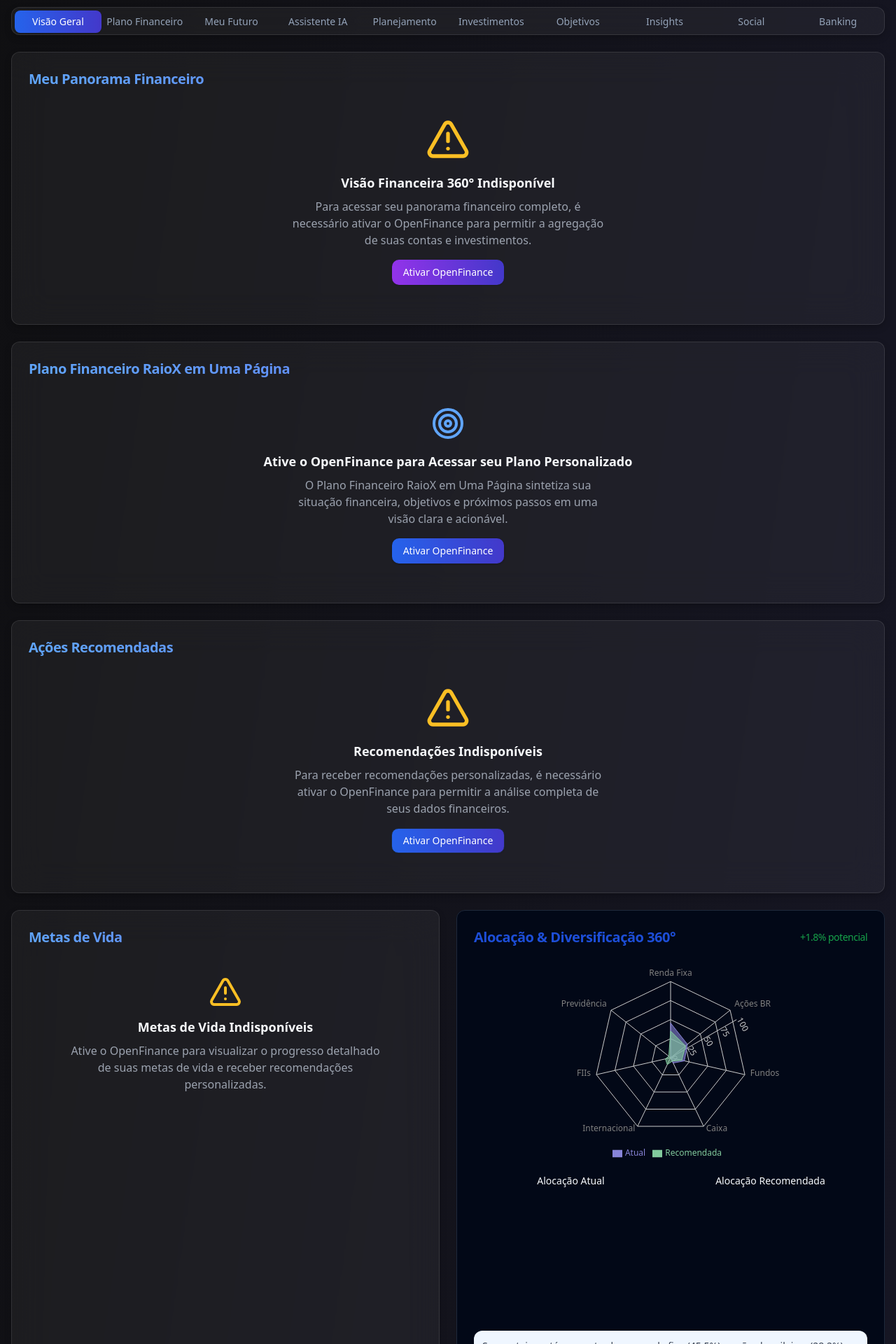
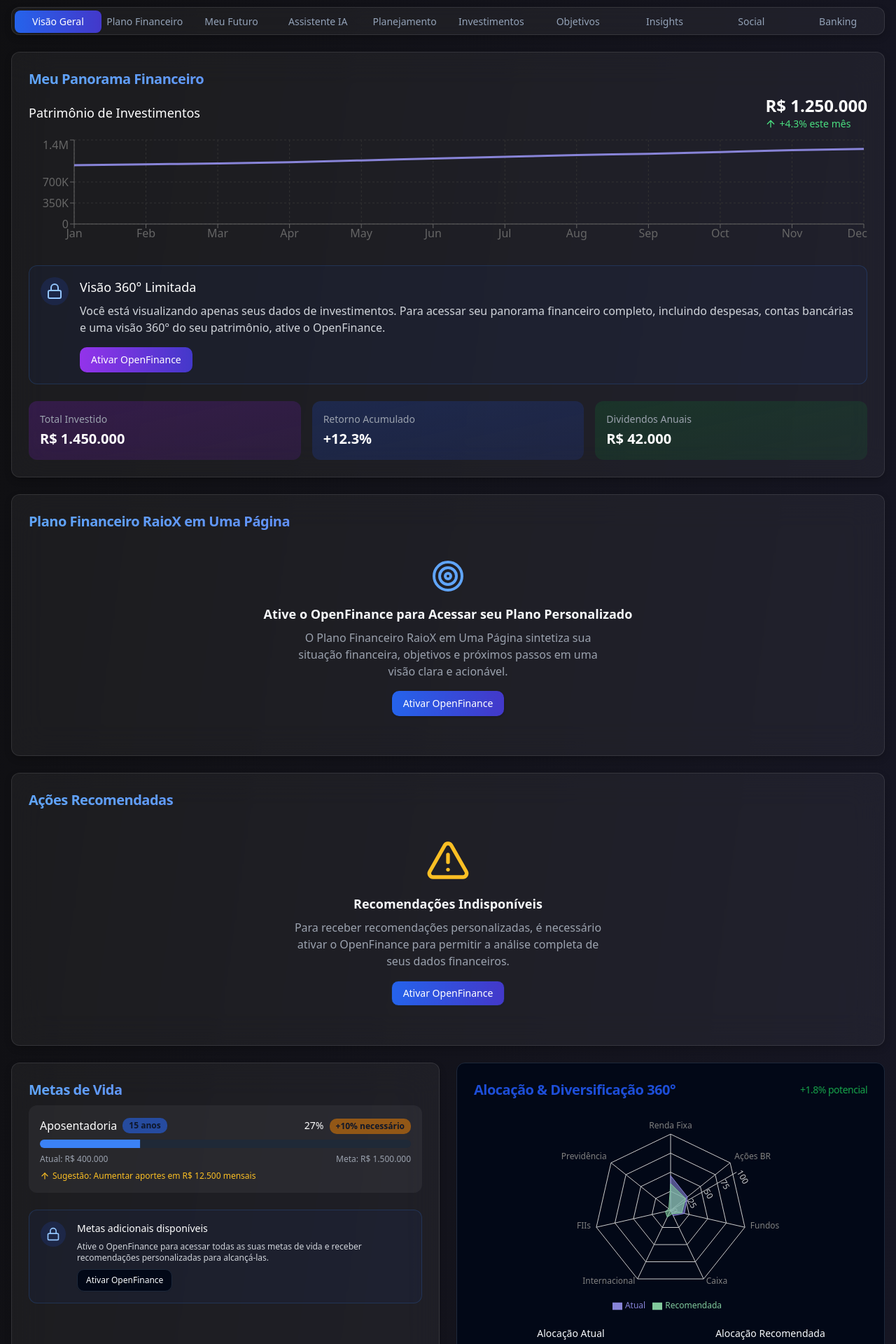
Before and after one commit to laiovict/raio-x-wealth-radar, a React (Vite) app: page / in a window 1280 px wide. Shown: the part 460-2380 px from the top of the page at 70% size. Built offline with nearby package versions, Linux system fonts and the light colour scheme.

Commit message:
Refactor: Hide OpenFinance-dependent sections
Conditionally hide sections in RaioXDashboard based on OpenFinance status, allowing portfolio management features to function while disabling OpenFinance-specific functionalities when Pluggy is not connected.

```diff
--- a/src/components/RaioXDashboard.tsx
+++ b/src/components/RaioXDashboard.tsx
@@ -1,3 +1,4 @@
+
 import { useRaioX } from "@/context/RaioXContext";
 import { Tabs, TabsContent, TabsList, TabsTrigger } from "@/components/ui/tabs";
 import { Search, X } from "lucide-react";
@@ -150,6 +151,7 @@ const RaioXDashboard = ({
             <AllocationModule />
           </div>
 
+          {/* Always show WholeBankingModule - it'll adapt based on hasOpenFinance state */}
           <div className="grid grid-cols-1 gap-6">
             <WholeBankingModule />
           </div>
--- a/src/components/modules/FinancialOverviewModule.tsx
+++ b/src/components/modules/FinancialOverviewModule.tsx
@@ -3,7 +3,7 @@ import { Card, CardContent, CardHeader, CardTitle } from "@/components/ui/card";
 import { Badge } from "@/components/ui/badge";
 import { Progress } from "@/components/ui/progress";
 import { LineChart, Line, XAxis, YAxis, CartesianGrid, Tooltip, ResponsiveContainer } from "recharts";
-import { ArrowUp, ArrowDown, AlertTriangle, RefreshCw } from "lucide-react";
+import { ArrowUp, ArrowDown, AlertTriangle, RefreshCw, Lock } from "lucide-react";
 import { Button } from "@/components/ui/button";
 
 interface FinancialOverviewModuleProps {
@@ -11,7 +11,7 @@ interface FinancialOverviewModuleProps {
 }
 
 const FinancialOverviewModule = ({ fullWidth = false }: FinancialOverviewModuleProps) => {
-  const { hasOpenFinance, financialSummary, isAIAnalysisLoading, refreshAIAnalysis } = useRaioX();
+  const { data, hasOpenFinance, financialSummary, isAIAnalysisLoading, refreshAIAnalysis } = useRaioX();
 
   // Format currency
   const formatCurrency = (value: number | undefined) => {
@@ -36,7 +36,7 @@ const FinancialOverviewModule = ({ fullWidth = false }: FinancialOverviewModuleP
     { month: 'Sep', amount: 1170000 },
     { month: 'Oct', amount: 1200000 },
     { month: 'Nov', amount: 1230000 },
-    { month: 'Dec', amount: financialSummary?.netWorth || 1250000 },
+    { month: 'Dec', amount: hasOpenFinance ? (financialSummary?.netWorth || 1250000) : 1250000 },
   ];
 
   if (!hasOpenFinance) {
@@ -48,23 +48,91 @@ const FinancialOverviewModule = ({ fullWidth = false }: FinancialOverviewModuleP
           </CardTitle>
         </CardHeader>
         <CardContent>
-          <div className="flex flex-col items-center justify-center py-8 text-center">
-            <AlertTriangle className="w-16 h-16 text-amber-400 mb-4" />
-            <h3 className="text-lg font-semibold mb-2">Visão Financeira 360° Indisponível</h3>
-            <p className="text-gray-400 max-w-md mb-4">
-              Para acessar seu panorama financeiro completo, é necessário ativar o OpenFinance para permitir a agregação de suas contas e investimentos.
+          <div className="space-y-6">
+            {/* Limited Net Worth Section */}
+            <div className="space-y-2">
+              <div className="flex items-center justify-between">
+                <h3 className="font-medium text-lg text-white">Patrimônio de Investimentos</h3>
+                <div className="text-right">
+                  <div className="text-2xl font-bold text-white">
+                    {formatCurrency(1250000)}
+                  </div>
+                  <div className="flex items-center text-sm text-green-400">
+                    <ArrowUp className="h-4 w-4 mr-1" />
+                    <span>+4.3% este mês</span>
+                  </div>
+                </div>
+              </div>
+
+              <div className="h-40">
+                <ResponsiveContainer width="100%" height="100%">
+                  <LineChart data={mockNetWorthHistory}>
+                    <CartesianGrid strokeDasharray="3 3" stroke="#333" />
+                    <XAxis dataKey="month" stroke="#666" />
+                    <YAxis
+                      stroke="#666"
+                      tickFormatter={(value) => {
+                        if (value >= 1000000) return `${(value / 1000000).toFixed(1)}M`;
+                        if (value >= 1000) return `${(value / 1000).toFixed(0)}K`;
+                        return value.toString();
+                      }}
+                    />
+                    <Tooltip
+                      formatter={(value: number) => [formatCurrency(value), "Valor"]}
+                      labelFormatter={(label) => `Mês: ${label}`}
+                    />
+                    <Line
+                      type="monotone"
+                      dataKey="amount"
+                      stroke="#8884d8"
+                      dot={false}
+                      strokeWidth={3}
+                    />
+                  </LineChart>
+                </ResponsiveContainer>
+              </div>
+            </div>
+
+            {/* OpenFinance needed banner */}
+            <div className="p-4 border border-blue-500/20 rounded-lg bg-blue-900/10">
+              <div className="flex items-start gap-4">
+                <div className="p-2 bg-blue-900/30 rounded-full">
+                  <Lock className="h-6 w-6 text-blue-300" />
+                </div>
+                <div>
+                  <h3 className="text-lg font-medium text-white mb-2">Visão 360° Limitada</h3>
+                  <p className="text-gray-300 mb-4">
+                    Você está visualizando apenas seus dados de investimentos. Para acessar seu panorama financeiro completo,
+                    incluindo despesas, contas bancárias e uma visão 360° do seu patrimônio, ative o OpenFinance.
                   </p>
                   <Button
                     variant="purpleGradient"
                     onClick={() => {
-                // This event will be caught by the parent components through context
-                // No need to implement anything here, the context refreshAIAnalysis is just a placeholder
                       const event = new CustomEvent('activate-openfinance');
                       document.dispatchEvent(event);
                     }}
                   >
                     Ativar OpenFinance
                   </Button>
+                </div>
+              </div>
+            </div>
+
+            {/* Investment Stats */}
+            <div className="grid grid-cols-2 md:grid-cols-3 gap-4">
+              <div className="p-4 rounded-lg bg-gradient-to-br from-purple-900/40 to-purple-800/20">
+                <div className="text-sm text-gray-400 mb-1">Total Investido</div>
+                <div className="text-xl font-bold text-white">{formatCurrency(1450000)}</div>
+              </div>
+              <div className="p-4 rounded-lg bg-gradient-to-br from-blue-900/40 to-blue-800/20">
+                <div className="text-sm text-gray-400 mb-1">Retorno Acumulado</div>
+                <div className="text-xl font-bold text-white">+12.3%</div>
+              </div>
+              <div className="p-4 rounded-lg bg-gradient-to-br from-green-900/40 to-green-800/20">
+                <div className="text-sm text-gray-400 mb-1">Dividendos Anuais</div>
+                <div className="text-xl font-bold text-white">{formatCurrency(42000)}</div>
+              </div>
+            </div>
           </div>
         </CardContent>
       </Card>
--- a/src/components/modules/LifeGoalsModule.tsx
+++ b/src/components/modules/LifeGoalsModule.tsx
@@ -3,7 +3,8 @@ import { useRaioX } from "@/context/RaioXContext";
 import { Card, CardContent, CardHeader, CardTitle } from "@/components/ui/card";
 import { Progress } from "@/components/ui/progress";
 import { Badge } from "@/components/ui/badge";
-import { ArrowUp, AlertTriangle } from "lucide-react";
+import { ArrowUp, AlertTriangle, Lock } from "lucide-react";
+import { Button } from "@/components/ui/button";
 
 interface LifeGoalsModuleProps {
   fullWidth?: boolean;
@@ -23,6 +24,7 @@ const LifeGoalsModule = ({ fullWidth = false }: LifeGoalsModuleProps) => {
   };
 
   if (!hasOpenFinance) {
+    // Show limited version when OpenFinance is not enabled
     return (
       <Card className={`${fullWidth ? "w-full" : "w-full"} border border-white/10 glass-morphism`}>
         <CardHeader className="pb-2">
@@ -31,12 +33,76 @@ const LifeGoalsModule = ({ fullWidth = false }: LifeGoalsModuleProps) => {
           </CardTitle>
         </CardHeader>
         <CardContent>
-          <div className="flex flex-col items-center justify-center py-8 text-center">
-            <AlertTriangle className="h-12 w-12 text-amber-400 mb-3" />
-            <h3 className="text-lg font-semibold mb-2">Metas de Vida Indisponíveis</h3>
-            <p className="text-gray-400 max-w-md mb-4">
-              Ative o OpenFinance para visualizar o progresso detalhado de suas metas de vida e receber recomendações personalizadas.
-            </p>
+          <div className="space-y-6">
+            {/* Show only investment-related goals */}
+            {lifeGoals.goals
+              .filter(goal => goal.category === 'investment' || goal.name.toLowerCase().includes('investimento') || goal.name.toLowerCase().includes('aposentadoria'))
+              .map((goal, index) => (
+                <div key={index} className="space-y-2 p-4 bg-white/5 rounded-lg">
+                  <div className="flex justify-between items-center">
+                    <div>
+                      <div className="flex items-center">
+                        <span className="text-md font-medium text-white">{goal.name}</span>
+                        <Badge className="ml-2 bg-blue-600/60">
+                          {goal.timeframe}
+                        </Badge>
+                      </div>
+                    </div>
+                    <div className="text-right">
+                      <span className="text-sm font-medium">
+                        <span className="text-white">{goal.progress}%</span>
+                        {goal.adjustmentNeeded > 0 && (
+                          <Badge className="ml-2 bg-amber-600/60">
+                            +{goal.adjustmentNeeded}% necessário
+                          </Badge>
+                        )}
+                        {goal.adjustmentNeeded <= 0 && (
+                          <Badge className="ml-2 bg-green-600/60">
+                            No Caminho
+                          </Badge>
+                        )}
+                      </span>
+                    </div>
+                  </div>
+                  <Progress
+                    value={goal.progress}
+                    className="h-3 bg-gray-800"
+                  />
+                  <div className="flex justify-between items-center text-xs text-gray-400">
+                    <span>Atual: {formatCurrency(goal.currentAmount)}</span>
+                    <span>Meta: {formatCurrency(goal.targetAmount)}</span>
+                  </div>
+                  {goal.adjustmentNeeded > 0 && (
+                    <div className="mt-2 text-xs text-amber-400 flex items-center">
+                      <ArrowUp className="h-3.5 w-3.5 mr-1" />
+                      <span>Sugestão: Aumentar aportes em {formatCurrency(goal.targetAmount * goal.adjustmentNeeded / 100 / 12)} mensais</span>
+                    </div>
+                  )}
+                </div>
+              ))}
+
+            <div className="p-4 border border-blue-500/20 rounded-lg bg-blue-900/10 flex items-start gap-4">
+              <div className="p-2 bg-blue-900/30 rounded-full">
+                <Lock className="h-5 w-5 text-blue-300" />
+              </div>
+              <div>
+                <h3 className="text-sm font-medium text-white mb-2">Metas adicionais disponíveis</h3>
+                <p className="text-xs text-gray-300 mb-2">
+                  Ative o OpenFinance para acessar todas as suas metas de vida e receber recomendações personalizadas para alcançá-las.
+                </p>
+                <Button
+                  variant="outline"
+                  size="sm"
+                  className="text-xs"
+                  onClick={() => {
+                    const event = new CustomEvent('activate-openfinance');
+                    document.dispatchEvent(event);
+                  }}
+                >
+                  Ativar OpenFinance
+                </Button>
+              </div>
+            </div>
           </div>
         </CardContent>
       </Card>
--- a/src/components/modules/WholeBankingModule.tsx
+++ b/src/components/modules/WholeBankingModule.tsx
@@ -3,7 +3,7 @@ import { useRaioX } from "@/context/RaioXContext";
 import { Card, CardContent, CardHeader, CardTitle } from "@/components/ui/card";
 import { Badge } from "@/components/ui/badge";
 import { Button } from "@/components/ui/button";
-import { Shield, CreditCard, Repeat, Handshake, AlertTriangle, RefreshCw } from "lucide-react";
+import { Shield, CreditCard, Repeat, Handshake, AlertTriangle, RefreshCw, Lock } from "lucide-react";
 import { Progress } from "@/components/ui/progress";
 
 interface WholeBankingModuleProps {
@@ -115,12 +115,18 @@ const WholeBankingModule = ({ fullWidth = false }: WholeBankingModuleProps) => {
           </CardTitle>
         </CardHeader>
         <CardContent>
-          <div className="flex flex-col items-center justify-center py-8 text-center">
-            <AlertTriangle className="w-16 h-16 text-amber-400 mb-4" />
-            <h3 className="text-lg font-semibold mb-2">Visão Bancária 360° Indisponível</h3>
-            <p className="text-gray-400 max-w-md mb-4">
-              Para acessar seus produtos bancários, seguros, operações de crédito e informações sobre consórcios, é necessário ativar o OpenFinance.
+          <div className="p-4 border border-purple-500/20 rounded-lg bg-purple-900/10">
+            <div className="flex items-start gap-4">
+              <div className="p-2 bg-purple-900/30 rounded-full">
+                <Lock className="h-6 w-6 text-purple-300" />
+              </div>
+              <div>
+                <h3 className="text-lg font-medium text-white mb-2">Conecte seu Open Banking</h3>
+                <p className="text-gray-300 mb-4">
+                  Para acessar informações além dos investimentos como crédito, seguros, consórcios e despesas recorrentes,
+                  ative o OpenFinance para permitir uma análise completa de sua vida financeira.
                 </p>
+                <div className="flex space-x-4">
                   <Button
                     variant="success"
                     className="bg-gradient-to-r from-purple-600 to-indigo-700 text-white hover:from-purple-700 hover:to-indigo-800"
@@ -131,6 +137,54 @@ const WholeBankingModule = ({ fullWidth = false }: WholeBankingModuleProps) => {
                   >
                     Ativar OpenFinance
                   </Button>
+                  <Button variant="ghost" className="text-gray-300 hover:text-white">
+                    Saiba Mais
+                  </Button>
+                </div>
+              </div>
+            </div>
+          </div>
+
+          <div className="grid grid-cols-1 md:grid-cols-2 gap-4 mt-6">
+            <div className="p-4 rounded-lg bg-gradient-to-br from-blue-900/40 to-blue-800/20 border border-blue-500/20">
+              <h4 className="font-medium text-white mb-3 flex items-center">
+                <CreditCard className="w-4 h-4 mr-2 text-blue-400" />
+                Crédito
+              </h4>
+              <p className="text-gray-300 text-sm">
+                Visualize seus financiamentos, empréstimos e linhas de crédito após ativar o OpenFinance.
+              </p>
+            </div>
+
+            <div className="p-4 rounded-lg bg-gradient-to-br from-green-900/40 to-green-800/20 border border-green-500/20">
+              <h4 className="font-medium text-white mb-3 flex items-center">
+                <Shield className="w-4 h-4 mr-2 text-green-400" />
+                Seguros
+              </h4>
+              <p className="text-gray-300 text-sm">
+                Acompanhe seus seguros e proteja seu patrimônio com uma visão integrada após ativar o OpenFinance.
+              </p>
+            </div>
+
+            <div className="p-4 rounded-lg bg-gradient-to-br from-amber-900/40 to-amber-800/20 border border-amber-500/20">
+              <h4 className="font-medium text-white mb-3 flex items-center">
+                <Repeat className="w-4 h-4 mr-2 text-amber-400" />
+                Despesas Recorrentes
+              </h4>
+              <p className="text-gray-300 text-sm">
+                Monitore assinaturas e despesas fixas para otimizar seu orçamento após ativar o OpenFinance.
+              </p>
+            </div>
+
+            <div className="p-4 rounded-lg bg-gradient-to-br from-indigo-900/40 to-indigo-800/20 border border-indigo-500/20">
+              <h4 className="font-medium text-white mb-3 flex items-center">
+                <Handshake className="w-4 h-4 mr-2 text-indigo-400" />
+                Consórcios
+              </h4>
+              <p className="text-gray-300 text-sm">
+                Acompanhe o progresso dos seus consórcios e planeje suas conquistas após ativar o OpenFinance.
+              </p>
+            </div>
           </div>
         </CardContent>
       </Card>
```
Lines whose indentation alone changed are shown as unchanged.
